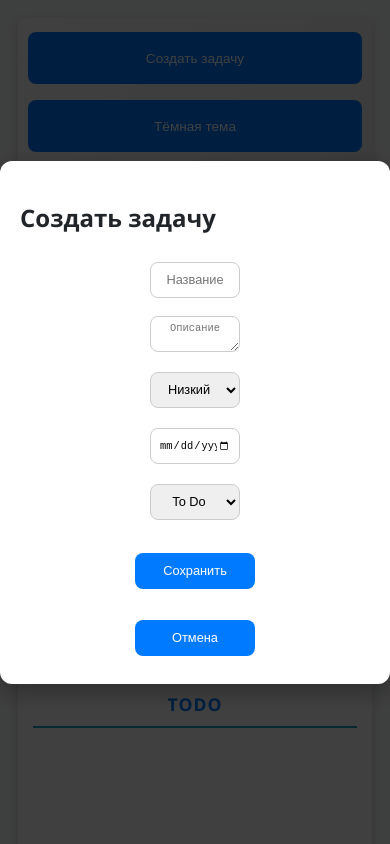
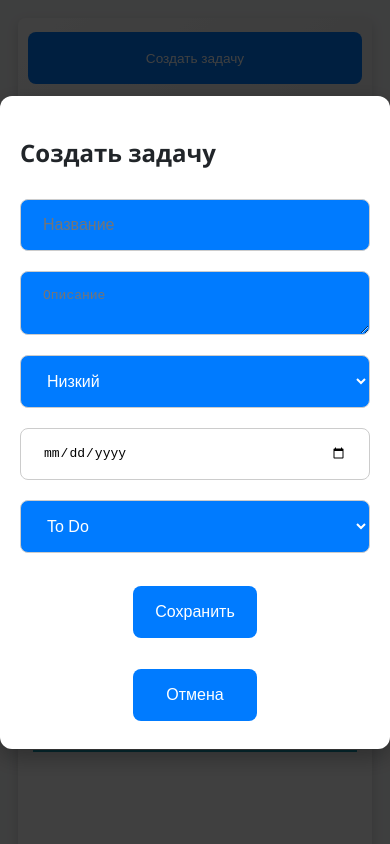
Before and after one commit to iskoemes/TodoList, a React (Vite) app: page / in a window 390 px wide. Both pictures are taken after a click on the button "Создать задачу". Shown: the top 844 px of the page. Built offline with nearby package versions, Linux system fonts and the light colour scheme.

Commit message:
Исправил адаптивку

```diff
--- a/src/styles/components.css
+++ b/src/styles/components.css
@@ -10,9 +10,6 @@
   --transition-time: 0.3s ease; /* Плавные переходы */
   --border-radius: 8px; /* Скругление углов */
   --font-family: 'Segoe UI', Tahoma, Geneva, Verdana, sans-serif;
-  --button-width: 120px; /* Фиксированная ширина для кнопок, чтобы они были ровными и маленькими */
-  --button-padding: 8px 12px; /* Меньше padding для маленьких кнопок */
-  --button-font-size: 0.9em; /* Меньше шрифт для маленьких кнопок */
 }
 
 .card {
@@ -75,20 +72,17 @@ body.dark .card span {
 .card select,
 .card button {
   margin-top: 10px;
-  padding: var(--button-padding);
+  padding: 10px 15px; /* Больше padding */
   border: 1px solid transparent;
   border-radius: var(--border-radius);
   background-color: var(--primary-color);
   color: white;
   cursor: pointer;
-  font-size: var(--button-font-size);
+  font-size: 1em;
   transition: transform var(--transition-time), background-color var(--transition-time), box-shadow var(--transition-time), border-color var(--transition-time);
   margin-right: 10px; /* Расстояние между кнопками/селектами */
-  width: var(--button-width); /* Фиксированная ширина */
-  text-align: center; /* Центрирование текста */
-  display: inline-block; /* Для центрирования */
-  min-height: 36px; /* Минимальная высота для touch, но меньше для маленьких кнопок */
-  touch-action: manipulation;
+  touch-action: manipulation; /* Улучшает поведение на touch устройствах */
+  min-width: 120px; /* Минимальная ширина для touch */
 }
 
 .card select:focus,
@@ -173,8 +167,8 @@ body.dark .modal {
   border-radius: var(--border-radius);
   font-size: 1.05em; /* Чуть больше шрифт */
   transition: border-color var(--transition-time), box-shadow var(--transition-time);
-  touch-action: manipulation;
-  min-height: 48px;
+  touch-action: manipulation; /* Улучшает поведение на touch устройствах */
+  min-height: 48px; /* Минимальная высота для touch */
 }
 
 .modal input:focus,
@@ -200,20 +194,17 @@ body.dark .modal select:focus {
 }
 
 .modal button {
-  padding: var(--button-padding);
+  padding: 14px 20px; /* Больше padding */
   margin-right: 15px;
   background-color: var(--primary-color);
   color: white;
   border: none;
   border-radius: var(--border-radius);
   cursor: pointer;
-  font-size: var(--button-font-size);
+  font-size: 1em;
   transition: transform var(--transition-time), background-color var(--transition-time), box-shadow var(--transition-time);
-  touch-action: manipulation;
-  width: var(--button-width); /* Фиксированная ширина */
-  text-align: center; /* Центрирование текста */
-  display: inline-block;
-  min-height: 36px; /* Меньше для маленьких кнопок */
+  touch-action: manipulation; /* Улучшает поведение на touch устройствах */
+  min-width: 120px; /* Минимальная ширина для touch */
 }
 
 .modal button:hover {
@@ -280,20 +271,22 @@ body.dark .modal button:hover {
 /* Общие стили для кнопок во всем приложении (для лучшей адаптации) */
 button,
 input[type="button"],
-input[type="submit"] {
-  padding: var(--button-padding);
+input[type="submit"],
+input[type="text"],
+input[type="search"],
+select,
+textarea {
+  padding: 12px 18px;
   border-radius: var(--border-radius);
   background-color: var(--primary-color);
   color: white;
   cursor: pointer;
-  font-size: var(--button-font-size);
+  font-size: 1em;
   transition: transform var(--transition-time), background-color var(--transition-time), box-shadow var(--transition-time);
   border: none;
-  width: var(--button-width); /* Фиксированная ширина */
-  text-align: center; /* Центрирование текста */
-  display: inline-block;
-  min-height: 36px; /* Меньше для маленьких кнопок */
-  touch-action: manipulation;
+  min-width: 120px; /* Минимальная ширина для touch */
+  touch-action: manipulation; /* Улучшает поведение на touch устройствах */
+  box-sizing: border-box;
 }
 
 button:hover,
@@ -318,32 +311,6 @@ body.dark input[type="submit"]:hover {
   box-shadow: 0 3px 10px var(--shadow-dark);
 }
 
-/* Общие стили для полей ввода и селектов */
-input[type="text"],
-input[type="search"],
-select,
-textarea {
-  padding: var(--button-padding);
-  border-radius: var(--border-radius);
-  font-size: var(--button-font-size);
-  border: 1px solid #ddd;
-  width: var(--button-width); /* Фиксированная ширина для ровности */
-  text-align: center; /* Центрирование текста */
-  display: inline-block;
-  min-height: 36px;
-  touch-action: manipulation;
-  box-sizing: border-box;
-}
-
-body.dark input[type="text"],
-body.dark input[type="search"],
-body.dark select,
-body.dark textarea {
-  background: #333333;
-  color: #ffffff;
-  border-color: #555555;
-}
-
 /* Мобильная версия (улучшенный responsive design) */
 @media (max-width: 1024px) {
   .card {
@@ -352,9 +319,6 @@ body.dark textarea {
   }
   .modal {
     max-width: 90%;
-  }
-  :root {
-    --button-width: 100px; /* Чуть меньше на планшетах */
   }
 }
 
@@ -374,19 +338,18 @@ body.dark textarea {
   .modal input,
   .modal textarea,
   .modal select {
-    padding: var(--button-padding);
-    font-size: var(--button-font-size);
+    padding: 14px 20px; /* Увеличенный padding для touch */
+    font-size: 1.1em; /* Чуть больше текст для читаемости */
     margin: 12px 0;
-    width: var(--button-width); /* Ровные маленькие */
-    text-align: center;
-    min-height: 36px;
+    min-height: 48px; /* Минимальная высота для touch */
+    touch-action: manipulation;
   }
   .modal button {
-    padding: var(--button-padding);
-    width: var(--button-width);
-    margin: 8px auto; /* Центрирование кнопок */
-    display: block; /* Для центрирования */
-    min-height: 36px;
+    padding: 14px 20px; /* Увеличенный padding для touch */
+    width: 100%; /* Полная ширина кнопок */
+    margin: 8px 0; /* Стек для мобильных */
+    min-height: 48px; /* Минимальная высота для touch */
+    touch-action: manipulation;
   }
   /* Улучшения для всех кнопок и полей на мобильных */
   button,
@@ -396,48 +359,37 @@ body.dark textarea {
   input[type="search"],
   select,
   textarea {
-    width: var(--button-width); /* Ровные маленькие */
-    padding: var(--button-padding);
-    font-size: var(--button-font-size);
-    min-height: 36px;
-    margin: 8px auto; /* Центрирование */
-    display: block; /* Для центрирования */
-    text-align: center;
+    width: 100%; /* Полная ширина для легкого нажатия */
+    padding: 14px 20px; /* Больше padding для пальцев */
+    font-size: 1.1em; /* Чуть больше текст для читаемости */
+    min-height: 48px; /* Стандарт для touch */
+    margin: 8px 0; /* Больше пространства между элементами */
+    touch-action: manipulation;
   }
   .card button,
   .card select {
-    width: var(--button-width);
-    padding: var(--button-padding);
-    min-height: 36px;
-    margin: 8px auto;
-    display: block;
-  }
-  .task-form {
-    align-items: center; /* Центрирование элементов формы */
+    width: 100%; /* Полная ширина */
+    padding: 14px 20px; /* Увеличенный padding для touch */
+    min-height: 48px; /* Минимальная высота для touch */
+    touch-action: manipulation;
   }
   .task-form input,
   .task-form textarea,
   .task-form select {
-    width: var(--button-width);
-    padding: var(--button-padding);
-    min-height: 36px;
-    text-align: center;
+    padding: 14px 20px; /* Увеличенный padding для touch */
+    font-size: 1.1em;
+    min-height: 48px; /* Минимальная высота для touch */
+    touch-action: manipulation;
   }
   .modal-buttons {
     flex-direction: column; /* Стек для мобильных */
     gap: 10px;
-    justify-content: center;
-    align-items: center; /* Центрирование */
   }
   .modal-buttons button {
-    width: var(--button-width);
-    padding: var(--button-padding);
-    min-height: 36px;
-  }
-  :root {
-    --button-width: 100px; /* Маленькие на мобильных */
-    --button-padding: 6px 10px; /* Еще меньше padding */
-    --button-font-size: 0.85em; /* Меньше шрифт */
+    width: 100%;
+    padding: 14px 20px;
+    min-height: 48px;
+    touch-action: manipulation;
   }
 }
 
@@ -450,22 +402,21 @@ body.dark textarea {
 .task-form input,
 .task-form textarea,
 .task-form select {
-  width: var(--button-width);
-  max-width: 400px; /* Ограничиваем, но используем var для ровности */
+  width: 100%;
+  max-width: 400px; /* Ограничиваем ширину, чтобы не растягивались */
   margin: 10px 0;
-  padding: var(--button-padding);
-  font-size: var(--button-font-size);
-  border-radius: var(--border-radius);
+  padding: 10px;
+  font-size: 1em;
+  border-radius: 8px;
   border: 1px solid #ccc;
   box-sizing: border-box;
-  text-align: center;
-  min-height: 36px;
-  touch-action: manipulation;
+  touch-action: manipulation; /* Улучшает поведение на touch устройствах */
+  min-height: 48px; /* Минимальная высота для touch */
 }
 
 .task-form textarea {
   resize: vertical; /* Позволяем менять высоту, ширина фиксирована */
-  min-height: 80px; /* Меньше для минимализма */
+  min-height: 100px; /* Минимальная высота для textarea */
 }
 
 .modal-buttons {
@@ -473,22 +424,19 @@ body.dark textarea {
   justify-content: center;
   gap: 15px; /* Расстояние между кнопками */
   margin-top: 15px;
-  align-items: center; /* Центрирование */
 }
 
 .modal-buttons button {
-  padding: var(--button-padding);
-  border-radius: var(--border-radius);
+  padding: 10px 20px;
+  border-radius: 8px;
   border: none;
   cursor: pointer;
-  font-size: var(--button-font-size);
+  font-size: 1em;
   background-color: var(--primary-color);
   color: white;
   transition: 0.3s;
-  touch-action: manipulation;
-  width: var(--button-width);
-  text-align: center;
-  min-height: 36px;
+  touch-action: manipulation; /* Улучшает поведение на touch устройствах */
+  min-width: 120px; /* Минимальная ширина для touch */
 }
 
 .modal-buttons button:hover {
@@ -512,9 +460,9 @@ body.dark textarea {
   .modal input,
   .modal textarea,
   .modal select {
-    font-size: var(--button-font-size);
-    padding: var(--button-padding);
-    min-height: 36px;
+    font-size: 1em; /* Нормальный размер текста */
+    padding: 16px 22px; /* Еще больше padding */
+    min-height: 52px; /* Чуть выше для комфорта */
   }
   /* Дополнительные улучшения для кнопок и полей на очень маленьких экранах */
   button,
@@ -524,36 +472,27 @@ body.dark textarea {
   input[type="search"],
   select,
   textarea {
-    font-size: var(--button-font-size);
-    padding: var(--button-padding);
-    min-height: 36px;
-    width: var(--button-width);
-    margin: 8px auto;
-    display: block;
-    text-align: center;
+    font-size: 1em; /* Нормальный размер текста */
+    padding: 16px 22px; /* Еще больше padding */
+    min-height: 52px; /* Чуть выше для комфорта */
   }
   .card button,
   .card select {
-    padding: var(--button-padding);
-    min-height: 36px;
+    padding: 16px 22px;
+    min-height: 52px;
   }
   .modal button {
-    padding: var(--button-padding);
-    min-height: 36px;
+    padding: 16px 22px;
+    min-height: 52px;
   }
   .task-form input,
   .task-form textarea,
   .task-form select {
-    padding: var(--button-padding);
-    min-height: 36px;
+    padding: 16px 22px;
+    min-height: 52px;
   }
   .modal-buttons button {
-    padding: var(--button-padding);
-    min-height: 36px;
-  }
-  :root {
-    --button-width: 90px; /* Еще меньше на маленьких экранах */
-    --button-padding: 5px 8px;
-    --button-font-size: 0.8em;
+    padding: 16px 22px;
+    min-height: 52px;
   }
 }
```
